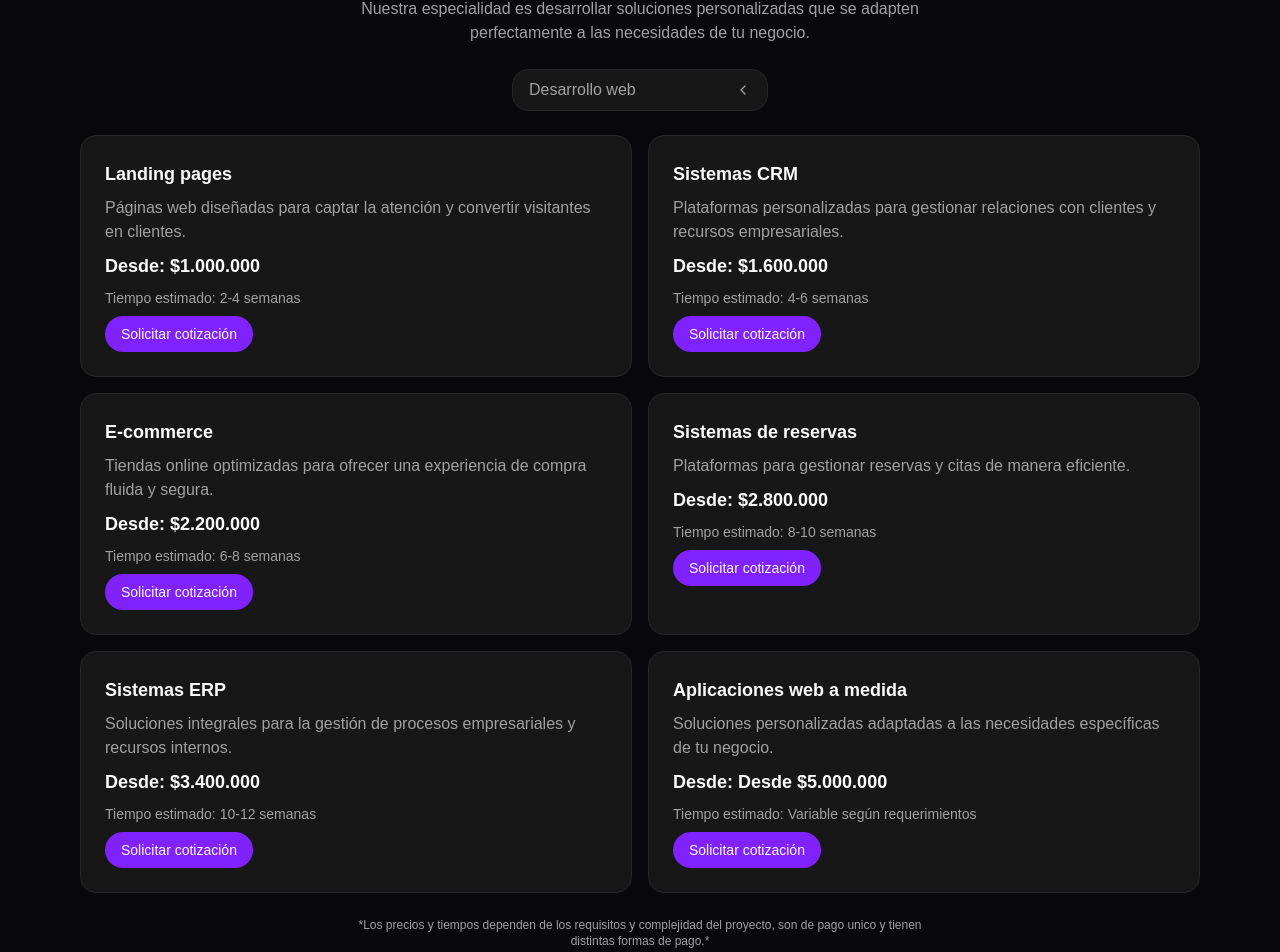
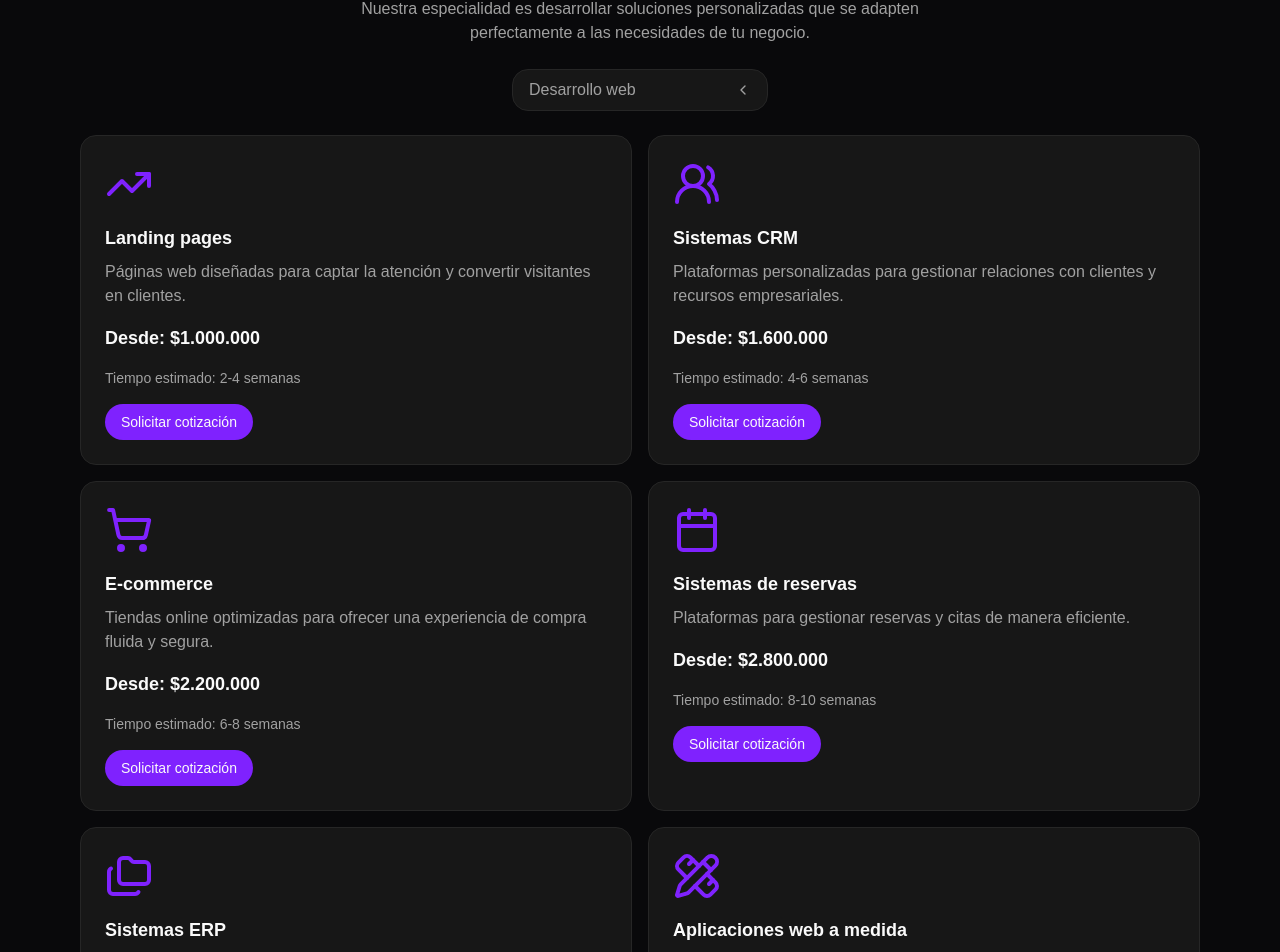
Before and after one commit to FelipeK57/sitcols, a Next.js app: page / in a window 1280 px wide. Shown: the part 1899-2851 px from the top of the page. Built offline with nearby package versions, Linux system fonts and the light colour scheme.

Commit message:
Add icons to services in Services section; update minPrice and estimatedTime for clarity

```diff
--- a/src/app/sections/Services.tsx
+++ b/src/app/sections/Services.tsx
@@ -2,12 +2,20 @@
 
 import { useState } from "react";
 import {
+  Calendar,
   CheckCircle,
   ChevronDown,
   Cloud,
   Code,
+  Folders,
+  Laptop,
+  NotebookPen,
   Palette,
+  PencilRuler,
   Settings,
+  ShoppingCart,
+  TrendingUp,
+  Users2,
 } from "lucide-react";
 import ServiceCard from "../components/ServiceCard";
 import { motion, AnimatePresence } from "motion/react";
@@ -90,6 +98,7 @@ const services = [
 ];
 const webDevelopmentServices = [
   {
+    icon: <TrendingUp className="size-12" />,
     title: "Landing pages",
     description:
       "Páginas web diseñadas para captar la atención y convertir visitantes en clientes.",
@@ -97,6 +106,7 @@ const webDevelopmentServices = [
     estimatedTime: "2-4 semanas",
   },
   {
+    icon: <Users2 className="size-12" />,
     title: "Sistemas CRM",
     description:
       "Plataformas personalizadas para gestionar relaciones con clientes y recursos empresariales.",
@@ -104,6 +114,7 @@ const webDevelopmentServices = [
     estimatedTime: "4-6 semanas",
   },
   {
+    icon: <ShoppingCart className="size-12" />,
     title: "E-commerce",
     description:
       "Tiendas online optimizadas para ofrecer una experiencia de compra fluida y segura.",
@@ -111,6 +122,7 @@ const webDevelopmentServices = [
     estimatedTime: "6-8 semanas",
   },
   {
+    icon: <Calendar className="size-12" />,
     title: "Sistemas de reservas",
     description:
       "Plataformas para gestionar reservas y citas de manera eficiente.",
@@ -118,6 +130,7 @@ const webDevelopmentServices = [
     estimatedTime: "8-10 semanas",
   },
   {
+    icon: <Folders className="size-12" />,
     title: "Sistemas ERP",
     description:
       "Soluciones integrales para la gestión de procesos empresariales y recursos internos.",
@@ -125,15 +138,17 @@ const webDevelopmentServices = [
     estimatedTime: "10-12 semanas",
   },
   {
+    icon: <PencilRuler className="size-12" />,
     title: "Aplicaciones web a medida",
     description:
       "Soluciones personalizadas adaptadas a las necesidades específicas de tu negocio.",
-    minPrice: "Desde $5.000.000",
+    minPrice: "Variable según requerimientos",
     estimatedTime: "Variable según requerimientos",
   },
 ];
 const designServices = [
   {
+    icon: <NotebookPen className="size-12" />,
     title: "Diseño UI/UX básico",
     description:
       "Diseño de interfaces simples para landing pages o aplicaciones con funcionalidades limitadas.",
@@ -141,6 +156,7 @@ const designServices = [
     estimatedTime: "2-3 semanas",
   },
   {
+    icon: <Laptop className="size-12" />,
     title: "Diseño UI/UX avanzado",
     description:
       "Diseño completo de interfaces para aplicaciones complejas con múltiples funcionalidades e interacciones.",
@@ -375,8 +391,9 @@ export default function Services() {
             {webDevelopmentServices.map((service, index) => (
               <article
                 key={index}
-                className="p-6 bg-neutral-900 border border-neutral-800 rounded-2xl space-y-2"
+                className="p-6 bg-neutral-900 border border-neutral-800 rounded-2xl space-y-4"
               >
+                <p className="text-primary">{service.icon}</p>
                 <h3 className="font-semibold text-lg mb-2">{service.title}</h3>
                 <p className="text-neutral-400">{service.description}</p>
                 <p className="text-lg font-semibold">
@@ -396,8 +413,9 @@ export default function Services() {
             {designServices.map((service, index) => (
               <article
                 key={index}
-                className="p-6 bg-neutral-900 border border-neutral-800 rounded-2xl space-y-2"
+                className="p-6 bg-neutral-900 border border-neutral-800 rounded-2xl space-y-4"
               >
+                <p className="text-primary">{service.icon}</p>
                 <h3 className="font-semibold text-lg">{service.title}</h3>
                 <p className="text-neutral-400">{service.description}</p>
                 <p className="text-lg font-semibold">
```
